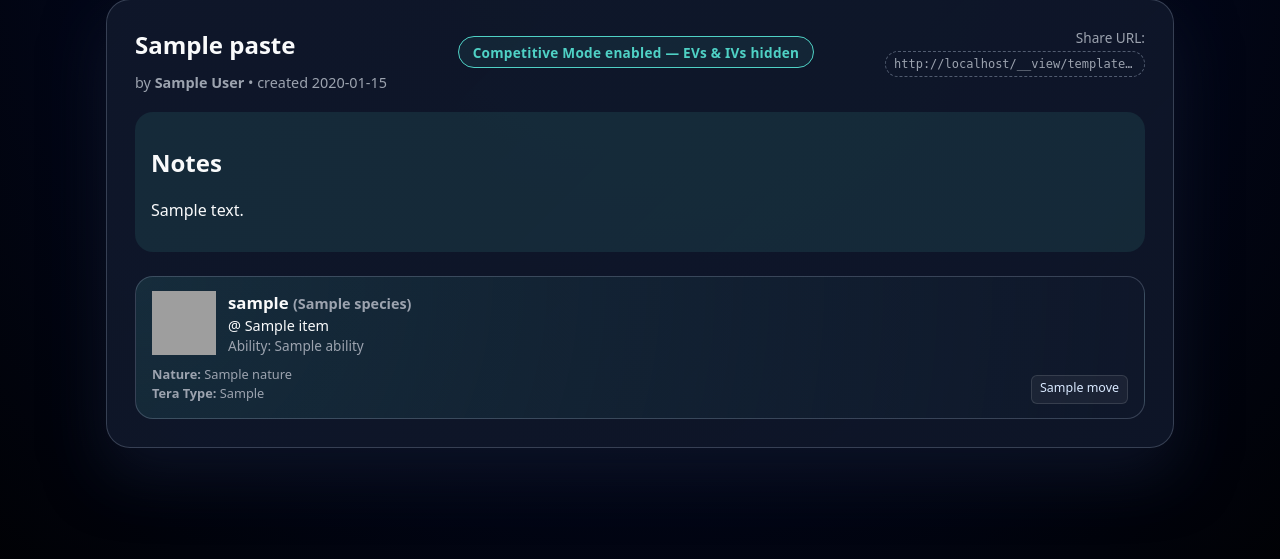
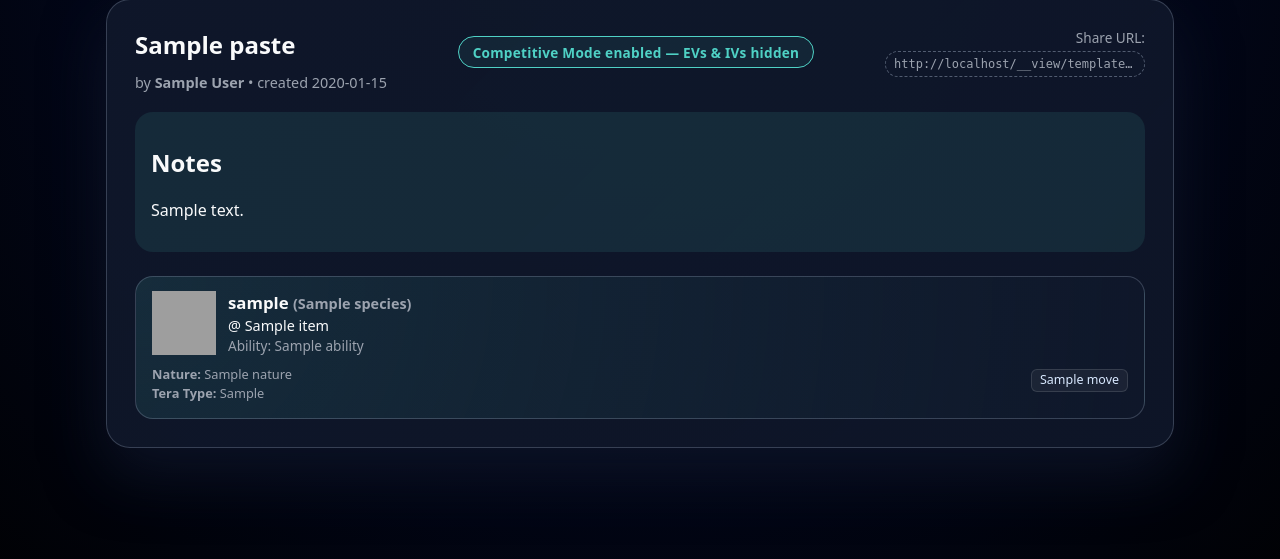
Before and after one commit to Erusel/Cobblepaste, a Flask app: template templates/paste.html in a window 1280 px wide. Shown: the part 102-661 px from the top of the page. Run offline with Flask 3, Linux system fonts and the light colour scheme; tables that the repository leaves empty hold one stand-in row (values such as "Sample post"); the template is opened without the code that fills it: values that come from a table or form of the project are taken from there, most other values are stand-ins (such as "Sample title", 1, 10 or a date in 2020); grey boxes are pictures that could not be loaded.

Commit message:
updated paste for better readablity

```diff
--- a/templates/paste.html
+++ b/templates/paste.html
@@ -57,9 +57,7 @@
       </div>
 
       <div class="cp-mon-body">
-
         <div class="cp-mon-stats">
-
           {% if mon.nature %}
           <p><strong>Nature:</strong> {{ mon.nature }}</p>
           {% endif %}
@@ -94,12 +92,13 @@
           {% endif %}
         </div>
 
-        <!-- BEAUTIFUL MOVES RENDERING -->
+        <!-- CLEAN, NON-STRETCHY MOVE TAGS -->
         <div class="cp-move-list">
           {% for move in mon.moves %}
           <span class="cp-move-tag">{{ move }}</span>
           {% endfor %}
         </div>
+
       </div>
     </article>
     {% endfor %}
@@ -107,6 +106,14 @@
 </section>
 
 <style>
+/* make body layout not stretch children vertically */
+.cp-mon-body {
+  display: flex;
+  justify-content: space-between;
+  align-items: flex-start;   /* important: no vertical stretching */
+  gap: 12px;
+}
+
 .cp-stat-grid {
   margin-top: 8px;
   border: 1px solid rgba(255,255,255,0.1);
@@ -139,15 +146,18 @@
   font-weight: 600;
 }
 
-/* NEW: Beautiful pill-style moves */
+/* moves: compact inline chips that DON'T fill the whole column */
 .cp-move-list {
   display: flex;
   flex-wrap: wrap;
+  align-items: flex-start;
   gap: 6px;
-  margin-top: 12px;
+  margin-top: 6px;
 }
 
 .cp-move-tag {
+  display: inline-flex;              /* size to content */
+  align-items: center;
   padding: 3px 8px;
   font-size: 0.78rem;
   font-weight: 500;
@@ -156,6 +166,7 @@
   border: 1px solid rgba(255,255,255,0.12);
   border-radius: 6px;
   white-space: nowrap;
+  line-height: 1.2;
   transition: 0.15s ease-in-out;
 }
 
```
